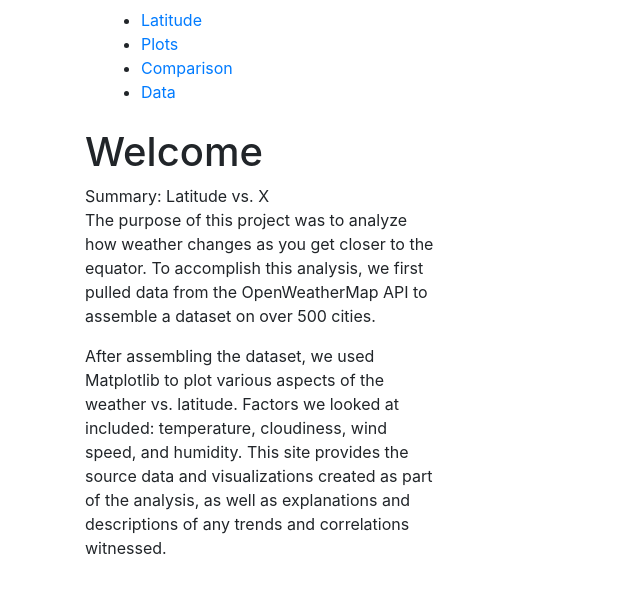
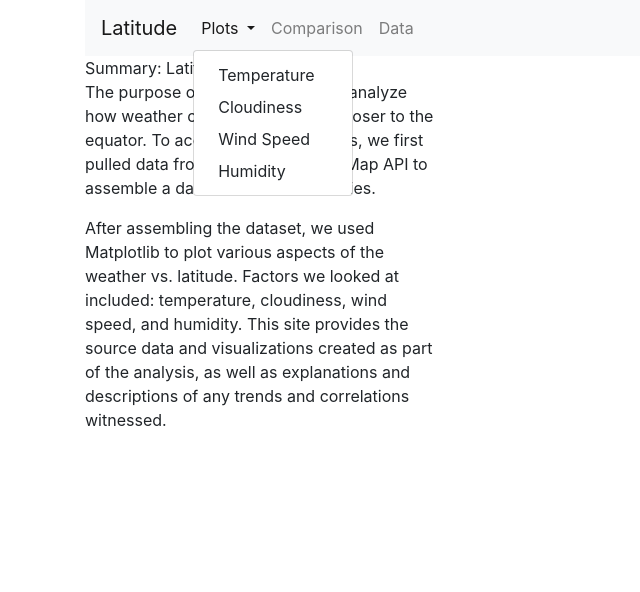
Before and after one commit to byoung11644/Web-Design-Challenge, a plain HTML site: page WebVisualizations/webDesign.html in a window 1280 px wide. Both pictures are taken after a click on the button "Plots". Shown: the whole page, without its empty margins (0-640 px from the left). Drawn offline with nearby package versions, Linux system fonts and the light colour scheme.

Commit message:
progress on formatting navbar

```diff
--- a/WebVisualizations/webDesign.html
+++ b/WebVisualizations/webDesign.html
@@ -11,55 +11,57 @@
 <body>
 
     <div class="container">
-          <nav class="navbar">
-            <ul>
-              <li>
-                <a href="#">Latitude</a>
+        <nav class="navbar navbar-expand-lg navbar-light bg-light">
+            <a class="navbar-brand" href="#">Latitude</a>
+
+            <div class="collapse navbar-collapse" id="navbarNav">
+                <ul class="navbar-nav">
+                    <li class="nav-item dropdown">
+                        <a class="nav-link dropdown-toggle" href="#" id="navbarDropdown" role="button" data-toggle="dropdown" aria-haspopup="true" aria-expanded="false">Plots
+                        </a>
+                        <div class="dropdown-menu" aria-labelledby="navbarDropdown">
+                            <a class="dropdown-item" href="#">Temperature</a>
+                            <a class="dropdown-item" href="#">Cloudiness</a>
+                            <a class="dropdown-item" href="#">Wind Speed</a>
+                            <a class="dropdown-item" href="#">Humidity</a>
+                        </div>
                     </li>
-              <li>
-                <a href="#">Plots</a>
+                    <li class="nav-item">
+                        <a class="nav-link" href="#">Comparison</a>
                     </li>
-              <li>
-                <a href="#">Comparison</a>
-              </li>
-              <li>
-                <a href="#">Data</a>
+                    <li class="nav-item">
+                        <a class="nav-link" href="#">Data</a>
                     </li>
                 </ul>
+            </div>
         </nav>
-          <header class="header">
-            <h1>Welcome</h1>
-          </header>
     </div>
 
+
     <div class="container">
-            <!--Normally these medium columns go full wide on small screen sizes-->
         <div class="row">
-              <div class="col-md-4">
+            <div class="col-sm-6 col-md-4">
             <div class="box white">
-                    <header>
-                        Summary: Latitude vs. X
+                <header>Summary: Latitude vs. X
                 </header>
-                    <p>
-                        The purpose of this project was to analyze how weather changes as you get closer to the equator. To accomplish this analysis, we first pulled data from the OpenWeatherMap API to assemble a dataset on over 500 cities.
+                    <p>The purpose of this project was to analyze how weather changes as you get closer to the equator. To accomplish this analysis, we first pulled data from the OpenWeatherMap API to assemble a dataset on over 500 cities.
                     </p>
-                    <p>
-                        After assembling the dataset, we used Matplotlib to plot various aspects of the weather vs. latitude. Factors we looked at included: temperature, cloudiness, wind speed, and humidity. This site provides the source data and visualizations created as part of the analysis, as well as explanations and descriptions of any trends and correlations witnessed.
+                    <p>After assembling the dataset, we used Matplotlib to plot various aspects of the weather vs. latitude. Factors we looked at included: temperature, cloudiness, wind speed, and humidity. This site provides the source data and visualizations created as part of the analysis, as well as explanations and descriptions of any trends and correlations witnessed.
                     </p>
-
-
 
             </div>
             </div>
-              <div class="col-md-2">
+        <div class="col-sm-6 col-md-2">
             <div class="box white">
-
-
             </div>
         </div>
 
     </div>
 
+
+
+<script src="https://code.jquery.com/jquery-3.3.1.slim.min.js" integrity="sha384-q8i/X+965DzO0rT7abK41JStQIAqVgRVzpbzo5smXKp4YfRvH+8abtTE1Pi6jizo" crossorigin="anonymous"></script>
+<script src="https://cdnjs.cloudflare.com/ajax/libs/popper.js/1.14.7/umd/popper.min.js" integrity="sha384-UO2eT0CpHqdSJQ6hJty5KVphtPhzWj9WO1clHTMGa3JDZwrnQq4sF86dIHNDz0W1" crossorigin="anonymous"></script>
+<script src="https://stackpath.bootstrapcdn.com/bootstrap/4.3.1/js/bootstrap.min.js" integrity="sha384-JjSmVgyd0p3pXB1rRibZUAYoIIy6OrQ6VrjIEaFf/nJGzIxFDsf4x0xIM+B07jRM" crossorigin="anonymous"></script>
 </body>
-
 </html>
```
Lines whose indentation alone changed are shown as unchanged.
